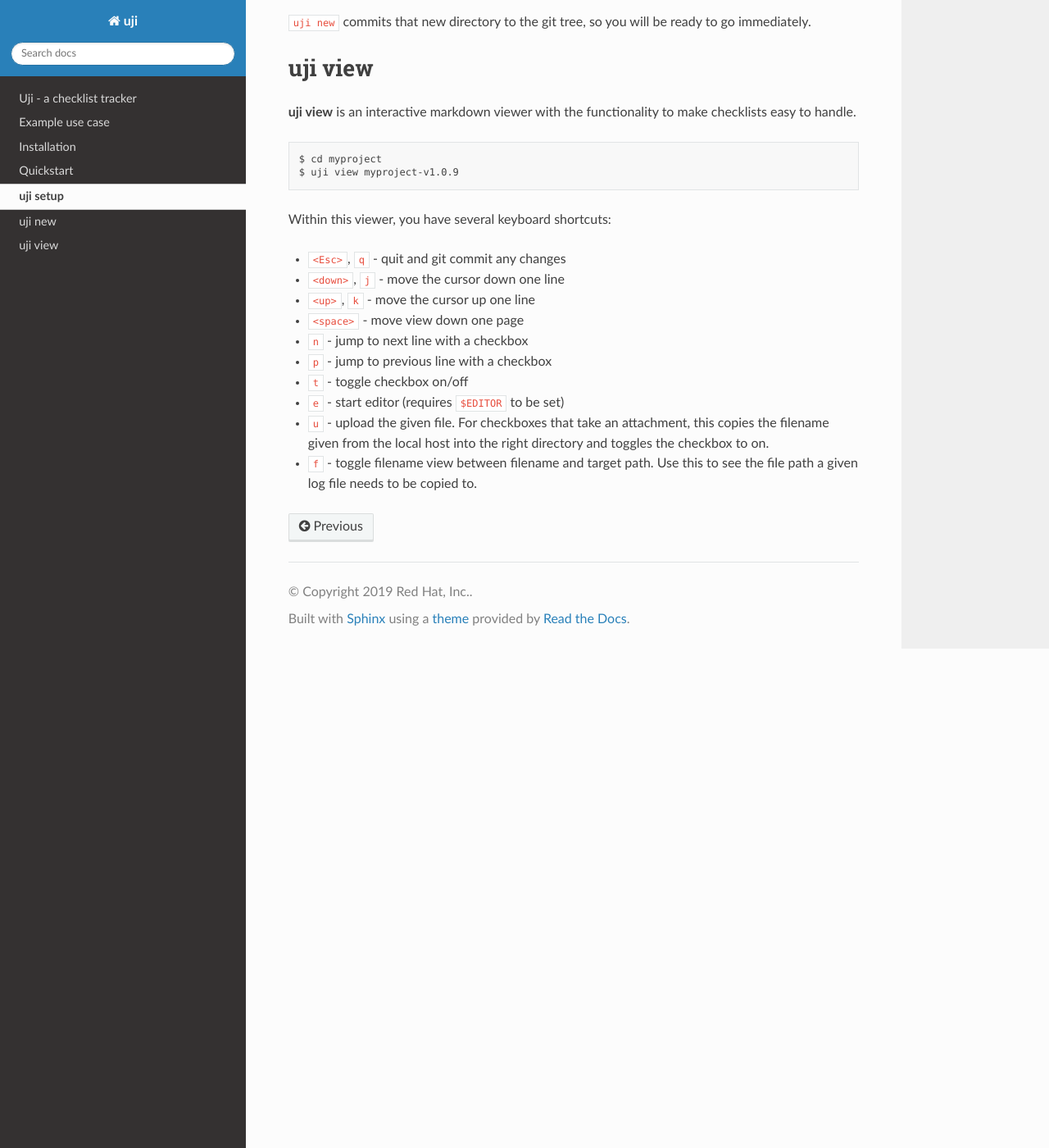
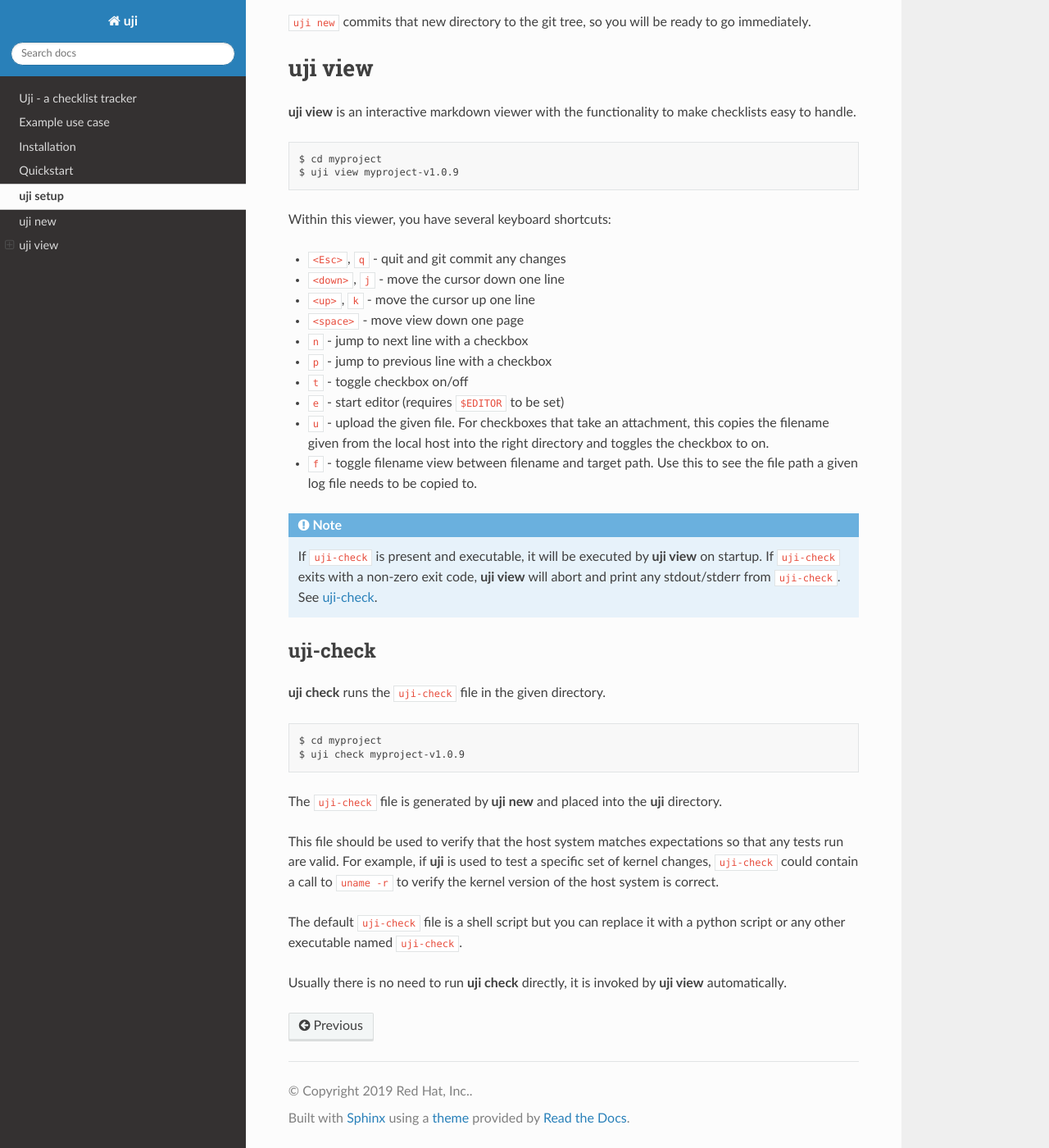
Before and after one commit to whot/uji, a Sphinx documentation site: the page built from doc/source/tools.rst, in a window 1280 px wide and 1400 px high, scrolled down 1257 px. Shown: the whole window at 82% size. Built offline with Sphinx 7.4.7 and the Read the Docs theme 2.0.0, drawn with Linux system fonts in a browser that asks for light colours.

Commit message:
uji: add uji-check and execute it on uji view
This file can be used to store host verification checks, e.g. a call to
uname -r to verify that the right kernel version is running when uji view is
used to tick off tests.

A separate uji check command is provided for convenience.

```diff
--- a/doc/source/tools.rst
+++ b/doc/source/tools.rst
@@ -98,3 +98,35 @@ Within this viewer, you have several keyboard shortcuts:
   directory and toggles the checkbox to on.
 - ``f`` - toggle filename view between filename and target path. Use this to
   see the file path a given log file needs to be copied to.
+
+
+.. note:: If ``uji-check`` is present and executable, it will be
+          executed by **uji view** on startup. If ``uji-check`` exits with a non-zero
+          exit code, **uji view** will abort and print any stdout/stderr from
+          ``uji-check``. See :ref:`uji-check`.
+
+.. _uji-check:
+
+uji-check
+---------
+
+**uji check** runs the ``uji-check`` file in the given directory.
+
+::
+
+  $ cd myproject
+  $ uji check myproject-v1.0.9
+
+The ``uji-check`` file is generated by **uji new** and placed into the
+**uji** directory.
+
+This file should be used to verify that the host system matches expectations
+so that any tests run are valid. For example, if **uji** is used to test
+a specific set of kernel changes, ``uji-check`` could contain a call to
+``uname -r`` to verify the kernel version of the host system is correct.
+
+The default ``uji-check`` file is a shell script but you can replace it with
+a python script or any other executable named ``uji-check``.
+
+Usually there is no need to run **uji check** directly, it is invoked by
+**uji view** automatically.
```
Also changed, not shown: uji.py (+44 -4 lines).
